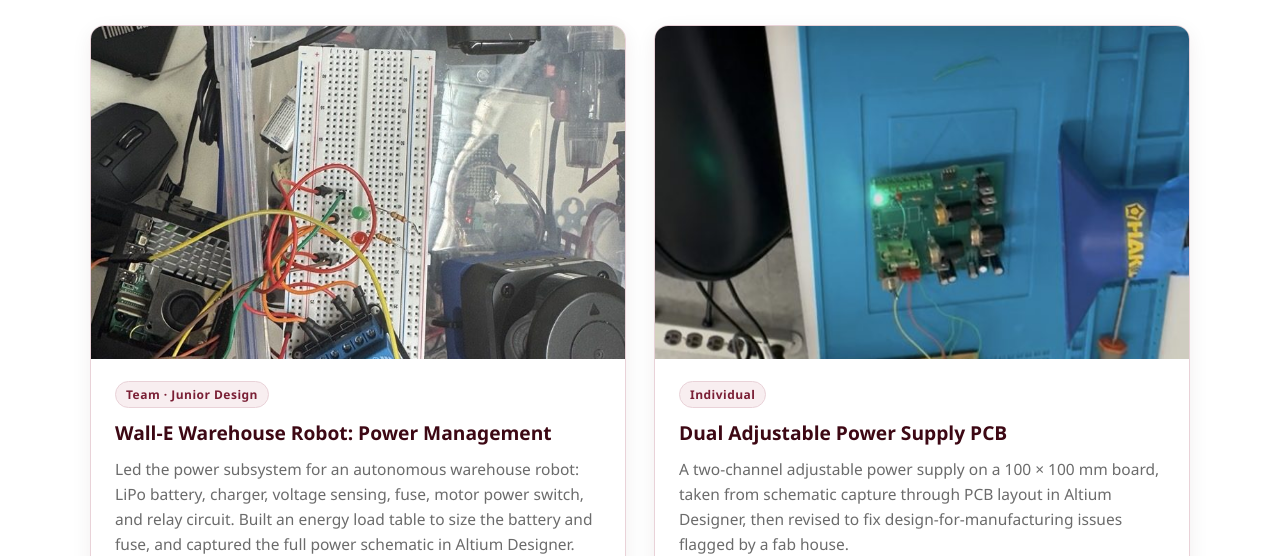
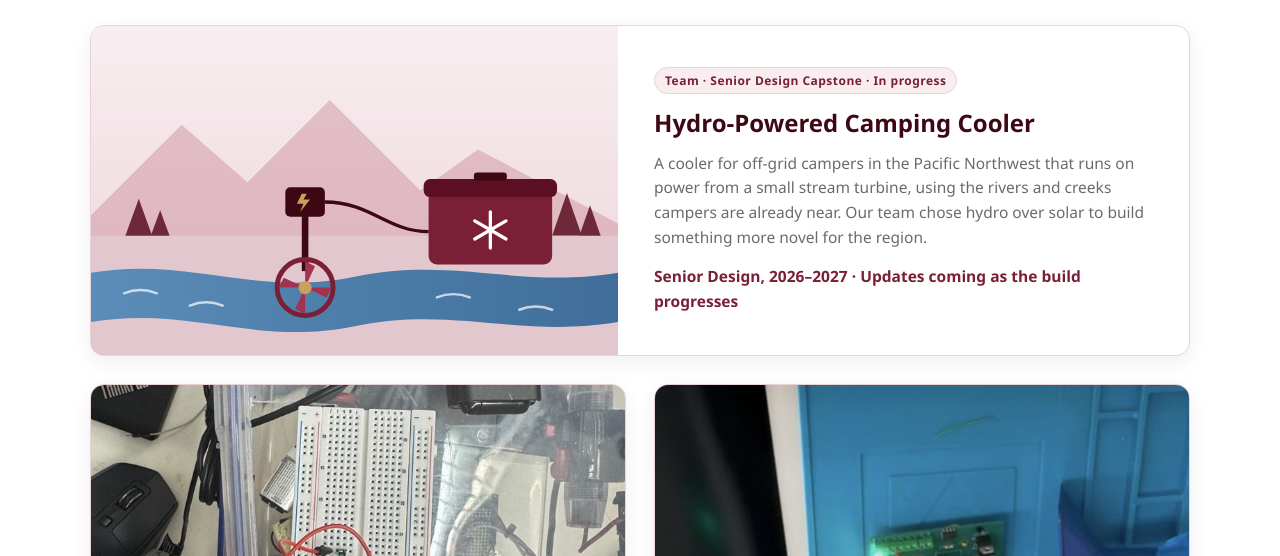
Before and after one commit to SpikeyDax/SpikeyDax.github.io, a plain HTML site: page index.html in a window 1280 px wide. Shown: the part 717-1273 px from the top of the page. Drawn offline with Linux system fonts and the light colour scheme.

Commit message:
Add hydro-powered cooler capstone as featured project
Co-Authored-By: Claude Opus 5.5 <noreply@anthropic.com>
Claude-Session: https://claude.ai/code/session_016z8DMWzcZZL3Yjow9d4TaY

```diff
--- a/index.html
+++ b/index.html
@@ -41,6 +41,15 @@
             <div class="container">
                 <h2 class="section-title">Projects</h2>
                 <div class="project-grid">
+                    <article class="card project featured">
+                        <img src="assets/hydro-cooler.svg" alt="Illustration of a stream turbine powering a camping cooler" loading="lazy">
+                        <div class="card-body">
+                            <span class="tag">Team · Senior Design Capstone · In progress</span>
+                            <h3>Hydro-Powered Camping Cooler</h3>
+                            <p>A cooler for off-grid campers in the Pacific Northwest that runs on power from a small stream turbine, using the rivers and creeks campers are already near. Our team chose hydro over solar to build something more novel for the region.</p>
+                            <p class="status">Senior Design, 2026–2027 · Updates coming as the build progresses</p>
+                        </div>
+                    </article>
                     <article class="card project">
                         <img src="assets/wall-e-power.jpg" alt="Wall-E robot power wiring with relay module and breadboard" loading="lazy">
                         <div class="card-body">
--- a/style.css
+++ b/style.css
@@ -137,3 +137,15 @@ img { max-width: 100%; display: block; }
     .info { height: auto; }
     .hero { padding: 80px 0 70px; }
 }
+
+/* Featured capstone card */
+.project.featured { grid-column: 1 / -1; flex-direction: row; }
+.project.featured img { width: 48%; aspect-ratio: auto; object-fit: cover; }
+.project.featured .card-body { padding: 32px 36px; display: flex; flex-direction: column; justify-content: center; }
+.project.featured h3 { font-size: 1.5rem; }
+.status { margin-top: 14px; font-size: 0.88rem; font-weight: 600; color: var(--burgundy) !important; }
+@media (max-width: 760px) {
+    .project.featured { flex-direction: column; }
+    .project.featured img { width: 100%; }
+}
+.project.featured .tag { align-self: flex-start; }
```
Also changed, not shown: assets/hydro-cooler.svg (added).
